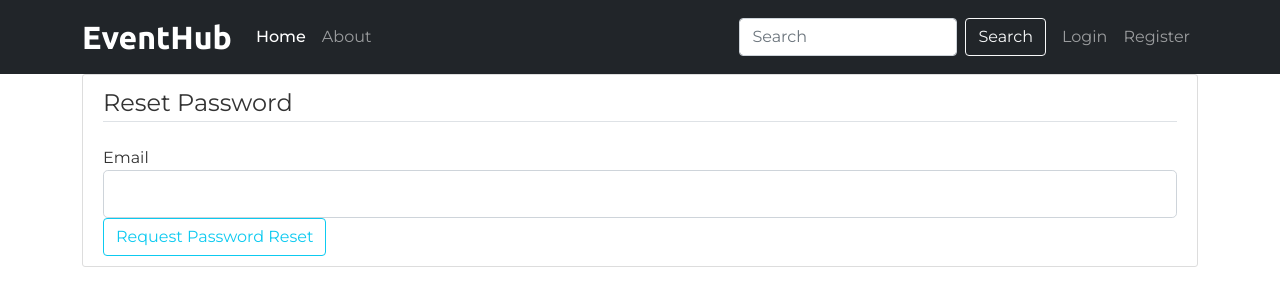
After one commit to ujjwalkrishna7/Event_Hub, a Flask app: page /reset_password in a window 1280 px wide. The commit adds this page. Shown: the top 306 px of the page. Run offline with Flask 2, Linux system fonts and the light colour scheme; some libraries are stand-ins or nearby versions.

Commit message:
Reset Password configrured

```diff
--- a/event/forms.py
+++ b/event/forms.py
@@ -64,3 +64,22 @@ class EventForm(FlaskForm):
     name = StringField('Event Name', validators=[DataRequired()])
     description = TextAreaField('Description', validators=[DataRequired()])
     submit = SubmitField('Submit')
+
+
+class RequestResetForm(FlaskForm):
+    email = StringField('Email',
+                        validators=[DataRequired(), Email()])
+    submit = SubmitField('Request Password Reset')
+
+    def validate_email(self, email):
+        user = User.query.filter_by(email=email.data).first()
+        if user is None:
+            raise ValidationError(
+                'There is no account with that email. You must register first.')
+
+
+class ResetPasswordForm(FlaskForm):
+    password = PasswordField('Password', validators=[DataRequired()])
+    confirm_password = PasswordField('Confirm Password',
+                                     validators=[DataRequired(), EqualTo('password')])
+    submit = SubmitField('Reset Password')
--- a/event/routes.py
+++ b/event/routes.py
@@ -3,10 +3,11 @@ import secrets
 from PIL import Image
 
 from flask import render_template, url_for, flash, redirect,request, abort
-from event import app, db, bcrypt # type: ignore
-from event.forms import RegistrationForm, LoginForm, UpdateAccountForm, EventForm # type: ignore
+from event import app, db, bcrypt,mail # type: ignore
+from event.forms import RegistrationForm, LoginForm, UpdateAccountForm, EventForm,RequestResetForm,ResetPasswordForm # type: ignore
 from event.models import User, Event # type: ignore
 from flask_login import login_user, current_user, logout_user, login_required
+from flask_mail import Message
 
 events = [
     {
@@ -175,3 +176,47 @@ def user_events(username):
         .order_by(Event.posted.desc())\
         .paginate(page=page, per_page=8)
     return render_template('user_events.html', events=events, user=user)
+
+
+def send_reset_email(user):
+    token = user.get_reset_token()
+    msg = Message('Password Reset Request',
+                  sender='demo.noreply.com',
+                  recipients=[user.email])
+    msg.body = f'''To reset your password, visit the following link:
+{url_for('reset_token', token=token, _external=True)}
+If you did not make this request then simply ignore this email and no changes will be made.
+'''
+    mail.send(msg)
+
+
+@app.route("/reset_password", methods=['GET', 'POST'])
+def reset_request():
+    if current_user.is_authenticated:
+        return redirect(url_for('home'))
+    form = RequestResetForm()
+    if form.validate_on_submit():
+        user = User.query.filter_by(email=form.email.data).first()
+        send_reset_email(user)
+        flash('An email has been sent with instructions to reset your password.', 'info')
+        return redirect(url_for('login'))
+    return render_template('reset_request.html', title='Reset Password', form=form)
+
+
+@app.route("/reset_password/<token>", methods=['GET', 'POST'])
+def reset_token(token):
+    if current_user.is_authenticated:
+        return redirect(url_for('home'))
+    user = User.verify_reset_token(token)
+    if user is None:
+        flash('That is an invalid or expired token', 'warning')
+        return redirect(url_for('reset_request'))
+    form = ResetPasswordForm()
+    if form.validate_on_submit():
+        hashed_password = bcrypt.generate_password_hash(
+            form.password.data).decode('utf-8')
+        user.password = hashed_password
+        db.session.commit()
+        flash('Your password has been updated! You are now able to log in', 'success')
+        return redirect(url_for('login'))
+    return render_template('reset_token.html', title='Reset Password', form=form)
--- /dev/null
+++ b/event/templates/reset_request.html
@@ -0,0 +1,27 @@
+{% extends "layout.html" %}
+{% block content %}
+<div class="content-section">
+    <form method="POST" action="">
+        {{ form.hidden_tag() }}
+        <fieldset class="form-group">
+            <legend class="border-bottom mb-4">Reset Password</legend>
+            <div class="form-group">
+                {{ form.email.label(class="form-control-label") }}
+                {% if form.email.errors %}
+                {{ form.email(class="form-control form-control-lg is-invalid") }}
+                <div class="invalid-feedback">
+                    {% for error in form.email.errors %}
+                    <span>{{ error }}</span>
+                    {% endfor %}
+                </div>
+                {% else %}
+                {{ form.email(class="form-control form-control-lg") }}
+                {% endif %}
+            </div>
+        </fieldset>
+        <div class="form-group">
+            {{ form.submit(class="btn btn-outline-info") }}
+        </div>
+    </form>
+</div>
+{% endblock content %}
```
Also changed, not shown: event/__init__.py (+9 -0 lines), event/models.py (+15 -1 lines), event/templates/login.html (+4 -3 lines), event/templates/reset_token.html (added, +40 -0 lines), event/site.db.
